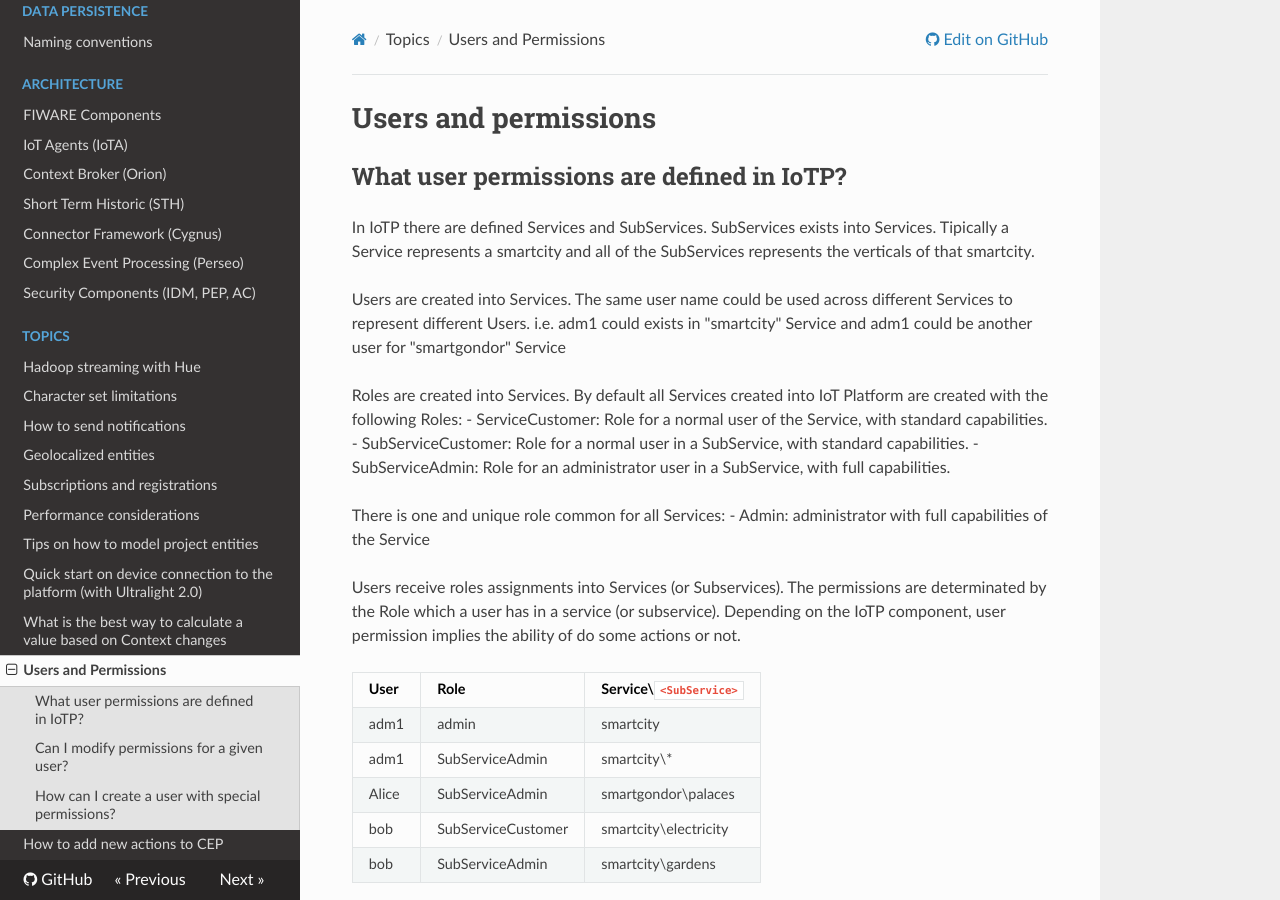
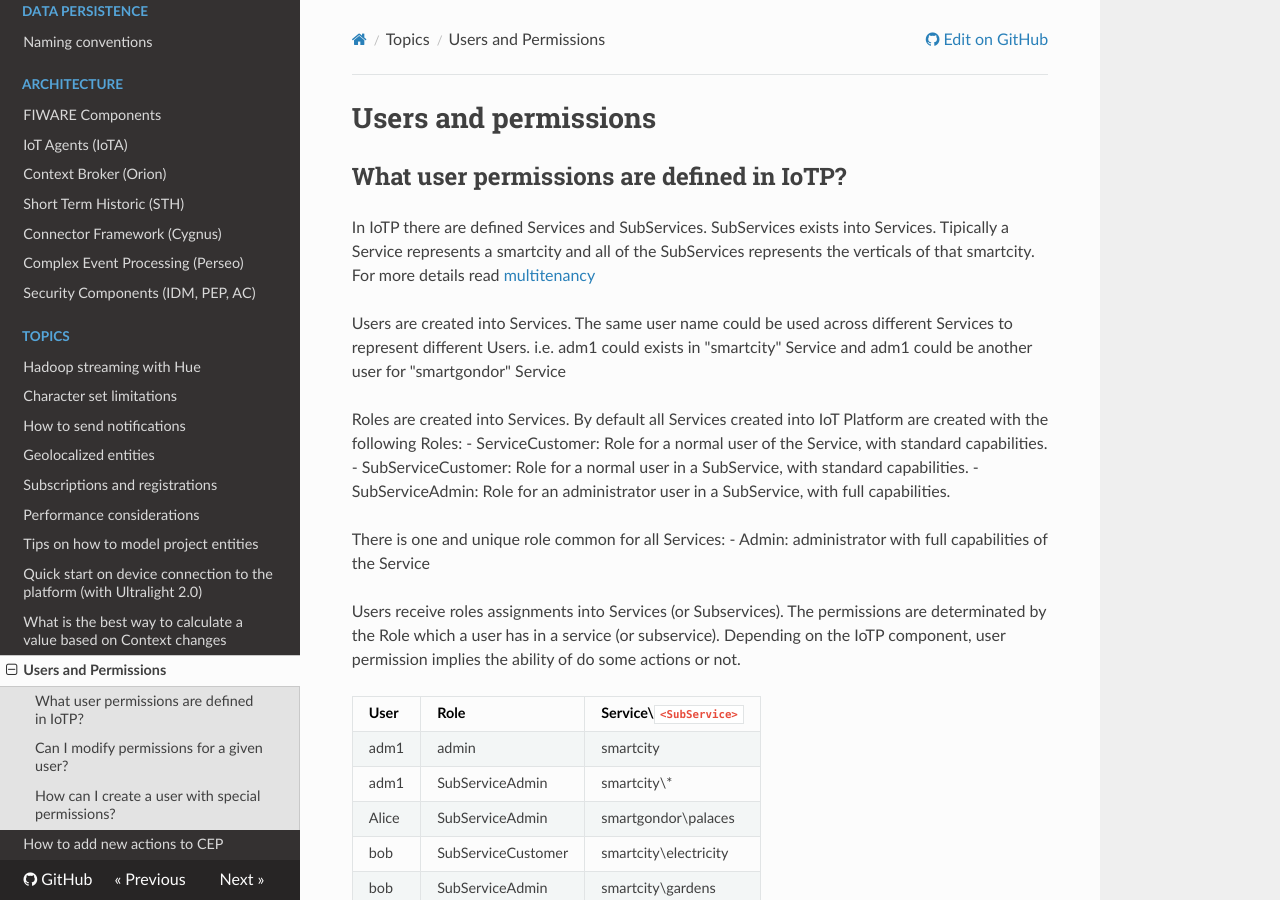
Before and after one commit to telefonicaid/thinking-cities, an MkDocs documentation site: the page built from docs/topics/user_permissions.md, in a window 1280 px wide and 900 px high. Built offline with MkDocs 1.6.1, drawn with Linux system fonts in a browser that asks for light colours; nearby versions of some CDN libraries; old or Windows-style settings are respelled for this version of MkDocs.

Commit message:
add multitenancy link

```diff
--- a/docs/topics/user_permissions.md
+++ b/docs/topics/user_permissions.md
@@ -4,7 +4,7 @@
 ## What user permissions are defined in IoTP?
 
 In IoTP there are defined Services and SubServices. SubServices exists into Services.
-Tipically a Service represents a smartcity and all of the SubServices represents the verticals of that smartcity.
+Tipically a Service represents a smartcity and all of the SubServices represents the verticals of that smartcity. For more details read [multitenancy](../multitenancy.md)
 
 Users are created into Services. The same user name could be used across different Services to represent different Users.
 i.e. adm1 could exists in "smartcity" Service and adm1 could be another user for "smartgondor" Service
```
